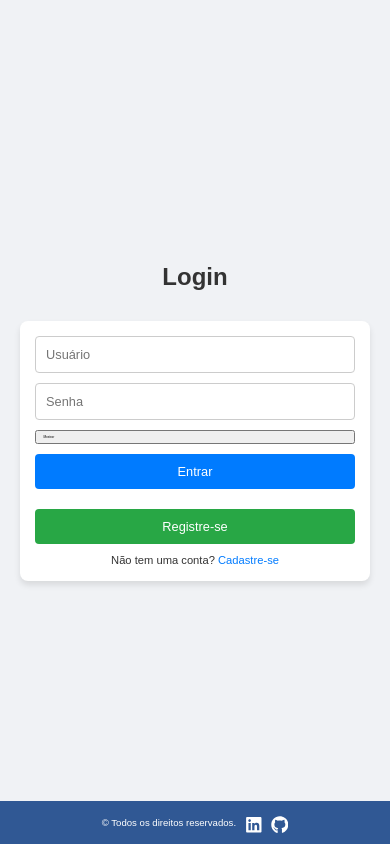
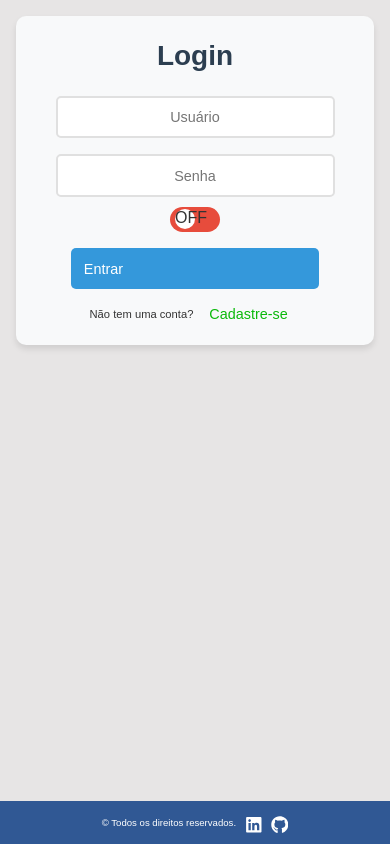
Before and after one commit to Klaudio0707/Tabela-Produtos-USD-F, a React (Create React App) app: page /login in a window 390 px wide. Built offline with nearby package versions, Linux system fonts and the light colour scheme; no server answers.

Commit message:
css do register e criação de um botao para ocultar a mostrar senha

```diff
--- a/src/Pages/login.js
+++ b/src/Pages/login.js
@@ -1,21 +1,21 @@
 import React, { useState } from "react";
 import axios from "axios";
-import "../Styles/login.css";
+import "../Styles/Login.css";
 
 const Login = () => {
   const [formData, setFormData] = useState({ username: "", password: "" });
   const [message, setMessage] = useState("");
   const [showPassword, setShowPassword] = useState(false);
+
   const handleChange = (e) => {
-    // função para alterar o estado do formulário
     setFormData({ ...formData, [e.target.name]: e.target.value });
   };
+
   const toggleShowPassword = () => {
-    // função para alternar a visibilidade da senha
     setShowPassword(!showPassword);
   };
+
   const handleSubmit = async (e) => {
-    // função para enviar o formulário
     e.preventDefault();
     try {
       const response = await axios.post(
@@ -25,10 +25,8 @@ const Login = () => {
       const { token } = response.data;
 
       if (token) {
-        // Salva o token no localStorage
         localStorage.setItem("authToken", token);
         setMessage("Login realizado com sucesso!");
-        // Redirecionar para outra página protegida
         window.location.href = "/produtos";
       } else {
         setMessage("Token não recebido. Verifique o backend.");
@@ -38,9 +36,7 @@ const Login = () => {
       console.error("Erro no login:", error);
     }
   };
-  const handleRegisterRedirect = () => {
-    window.location.href = "/register"; // Redireciona para a página de registro
-  };
+
   return (
     <div className="container-Login">
       <h1 className="title-Login">Login</h1>
@@ -55,6 +51,7 @@ const Login = () => {
           className="input-Login-User"
         />
 
+        <div className="password-container">
           <input
             type={showPassword ? "text" : "password"}
             name="password"
@@ -64,25 +61,23 @@ const Login = () => {
             required
             className="input-Login-Password"
           />
-        <button
-          type="button"
+          <div
+            className={`toggle-switch ${showPassword ? "on" : "off"}`}
             onClick={toggleShowPassword}
-          className="toggle-password-button"
           >
-          {showPassword ? "Ocultar" : "Mostrar"}
-        </button>
+            <div className="toggle-indicator">{showPassword ? "ON" : "OFF"}</div>
+          </div>
+        </div>
+
         <button className="btn-Submit" type="submit">
           Entrar
         </button>
-        <button
-          className="btn-Register"
-          type="button"
-          onClick={handleRegisterRedirect}
-        >
-          Registre-se
-        </button>
+
         <p className="text-Info-Login">
-          Não tem uma conta? <a href="/register">Cadastre-se</a>
+          Não tem uma conta?{" "}
+          <a className="btn-Register" href="/register">
+            Cadastre-se
+          </a>
         </p>
       </form>
       {message && <p className="error-Login">{message}</p>}
--- a/src/Pages/register.js
+++ b/src/Pages/register.js
@@ -1,5 +1,6 @@
 import React, { useState } from "react";
 import { useNavigate } from "react-router-dom";
+import "../Styles/Register.css";
 
 const Register = () => {
   const [username, setUsername] = useState("");
@@ -45,7 +46,7 @@ setLoading(false);
 
   };
   return (
-    <div>
+    <div className="register-Container">
       <h2>Registro</h2>
       {errorMessage && <p style={{color:"red"}}>{errorMessage}</p>}
       <form onSubmit={handleRegister}>
@@ -89,7 +90,7 @@ setLoading(false);
         </select>
         <button type="submit" disabled={loading}>{loading ? "Registrando...": "Registrar"}</button>
       </form>
-      <p>
+      <p className="login-Link">
         Já tem uma conta? <a href="/login">Faça login</a>
       </p>
     </div>
--- /dev/null
+++ b/src/Styles/Register.css
@@ -0,0 +1,111 @@
+.register-Container{
+    max-width: 400px;
+    margin: 2rem auto;
+    padding: 2rem;
+    background-color: #f8f9fa;
+    border-radius: 10px;
+    box-shadow: 0 4px 6px rgba(0, 0, 0, 0, 0.1);
+    justify-content: center;
+    align-content: center;
+
+}
+h2{
+text-align: center;
+color: #2c3e50;
+margin-top: 1rem;
+margin-bottom: 1.5rem;
+font-size: 2rem;
+}
+form{
+display: flex;
+flex-direction: column;
+gap: 1rem;
+}
+input{
+padding: 0.7rem;
+border: 2px solid #e0e0e0;
+border-radius: 10px;
+font-size: 1rem;
+transition: border-color 0.3s ease;
+width: 90%;
+max-width: 300px;
+margin: 0 auto;
+text-align: center;
+}
+select{
+    padding: 0.7rem;
+    border: 2px solid #e0e0e0;
+    border-radius: 9px;
+    font-size: 0.9rem;
+    transition: border-color 0.3s ease;
+    width: 90%;
+    max-width: 140px;
+    margin: 0 auto;
+    text-align: center;
+}
+
+input:focus, select:focus{
+outline: none;
+border-color: #3498db;
+}
+button{
+padding: 0.8rem;
+background-color: #3498db;
+color: white;
+border: none;
+border-radius: 5px;
+font-size: 1rem;
+cursor: pointer;
+transition: background-color 0.3s ease;
+width: 80%; /* Define uma largura menor */
+max-width: 300px; /* Define o limite máximo de largura */
+margin: 0 auto; /* Centraliza o botão */
+}
+button:hover{
+background-color: #2980b9;
+}
+button:disabled{
+    background-color: #bdc3c7;
+    cursor: not-allowed;
+}
+.error-Message{
+color: #e74c3c;
+background-color: #fadbd8;
+padding: 0.8rem;
+border-radius: 5px;
+margin-bottom: 1rem;
+text-align: center;
+}
+
+.login-Link{
+text-align: center;
+margin-top: 1.5rem;
+color: #2c3e50;
+}
+.login-Link a {
+display: inline-block;
+color: #3498db;
+text-decoration: none;
+font-weight: 500;
+transition: color 0.3s ease;
+justify-content: center;
+text-align: center;
+}
+.login-Link a:hover{
+    color: #2980b9;
+    text-decoration: underline;
+}
+
+@media(max-width: 480px){
+    .register-Container{
+        margin: 1rem;
+        padding: 1.5rem;
+    }
+    h2 {
+        font-size: 1.75rem;
+      }
+
+      input, select, button {
+        padding: 0.7rem;
+      }
+}
--- a/src/Styles/login.css
+++ b/src/Styles/login.css
@@ -7,81 +7,109 @@
 
 /* estilo do container principal */
 .container-Login {
-display: flex;
-flex-direction: column;
-align-items: center;
-align-items: center;
-justify-content: center;
-min-height: 100vh; /* ocupa 100% da altura da tela */
-background-color: #f0f2f5;
-padding: 20px;
+max-width: 400px;
+margin-top: 100px;
+margin: 2rem auto;
+padding: 2rem;
+background-color: #f8f9fa;
+border-radius: 10px;
+box-shadow: 0 4px 6px rgba(0, 0, 0, 0.1);
 }
 
 .title-Login {
+text-align: center;
 font-size: 3rem;
-color: #333;
-margin-bottom: 30px;
+color: #2c3e50;
+margin-bottom: 1.5rem;
+font-size: 2rem;
 }
 
 .form-Login {
 display: flex;
 flex-direction: column;
- gap: 10px; /* espaçamento entre os elementos */
-width: 100%;
-max-width: 350px;/* Largura máxima para evitar que o formulário fique muito largo */
-background-color: #fff;
-padding: 20px;
-border-radius: 8px;
-box-shadow:  0 4px 6px rgb(0, 0, 0, 0.1);
+ gap: 1rem;
 }
 
 .input-Login-User,
 .input-Login-Password {
-    display: flex;
-width: 100%;
-padding: 10px;
-border: 1px solid #ccc;
-border-radius: 4px;
-font-size: 0.9rem;
-outline: none; /* remove a borda azul ao clicar no input */
-transition: border-color 0.3s ease; /* efeito de transição para a cor da borda  */
+padding: 0.7rem;
+border: 2px solid #e0e0e0;
+border-radius: 5px;
+font-size: 1rem;
+transition: border-color 0.3s ease;
 }
 
 .input-Login-User:focus,
 .input-Login-Password:focus {
+    outline: none;
 border-color: #007bff;
 }
 
 .btn-Submit,
 .btn-Register {
-display: flex;
-flex-direction: column;
-width: 100%;
-padding: 10px;
+padding: 0.8rem;
 border: none;
-border-radius: 4px;
+border-radius: 5px;
 font-size: 1rem;
 cursor: pointer;
 transition: background-color 0.3s ease;
-align-items: center;
-
+text-align: center;
 }
 .btn-Submit {
-background-color: #007bff;
+background-color: #3498db;
 color: #fff;
 }
 .btn-Submit:hover{
-background-color: #0056b3;
+background-color: #2980b9;
 }
 
 .btn-Register{
-background-color: #28a745;
 color: #fff;
-margin-top: 10px;
+margin-top: 1px;
 }
-.btn-Register:hover{
-background-color: #218838;
+
+.password-container {
+    display: flex;
+    flex-direction: column;
+    align-items: center;
+    gap: 10px;
   }
+
+  .toggle-switch {
+    display: flex;
+    width: 50px;
+    height: 25px;
+    border-radius: 12.5px;
+    background-color: #e0e0e0;
+    position: relative;
+    cursor: pointer;
+    transition: background-color 0.3s ease;
+  }
+
+  .toggle-switch.on {
+    background-color: #3498db;
+  }
+
+  .toggle-switch.off {
+    background-color: #e74c3c;
+  }
+
+  .toggle-indicator {
+    width: 20px;
+    height: 20px;
+    background-color: white;
+    border-radius: 50%;
+    position: absolute;
+    top: 50%;
+    left: 5px;
+    transform: translateY(-50%);
+    transition: transform 0.3s ease;
+  }
+
+  .toggle-switch.on .toggle-indicator {
+    transform: translate(25px, -50%);
+  }
+
 .error-Login{
 color: #dc3545;
 font-size: 0.7rem;
@@ -93,8 +121,9 @@ text-align: center;
  text-align: center;
 }
 .text-Info-Login a{
-color: #007bff;
+color: #0bb90b;
 text-decoration: none; /* remover o sublinhado da teg a */
+
 }
 
 .text-Info-Login a:hover {
@@ -102,17 +131,19 @@ text-decoration: underline; /* adiciona o sublinhado ao passar o mouse */
 }
 /*media queries para tela menor */
 @media (max-width: 600px) {
-.form-Login{
-padding: 15px;
+    .container-Login {
+      margin: 1rem;
+      padding: 1.5rem;
     }
-.title-Login{
-font-size: 1.5rem;
+
+    .title-Login {
+      font-size: 1.75rem;
     }
+
     .input-Login-User,
     .input-Login-Password,
     .btn-Submit,
-.btn-Register{
-font-size: 0.8rem;
-
+    .btn-Register {
+      font-size: 0.9rem;
     }
   }
```
Lines whose indentation alone changed are shown as unchanged.
